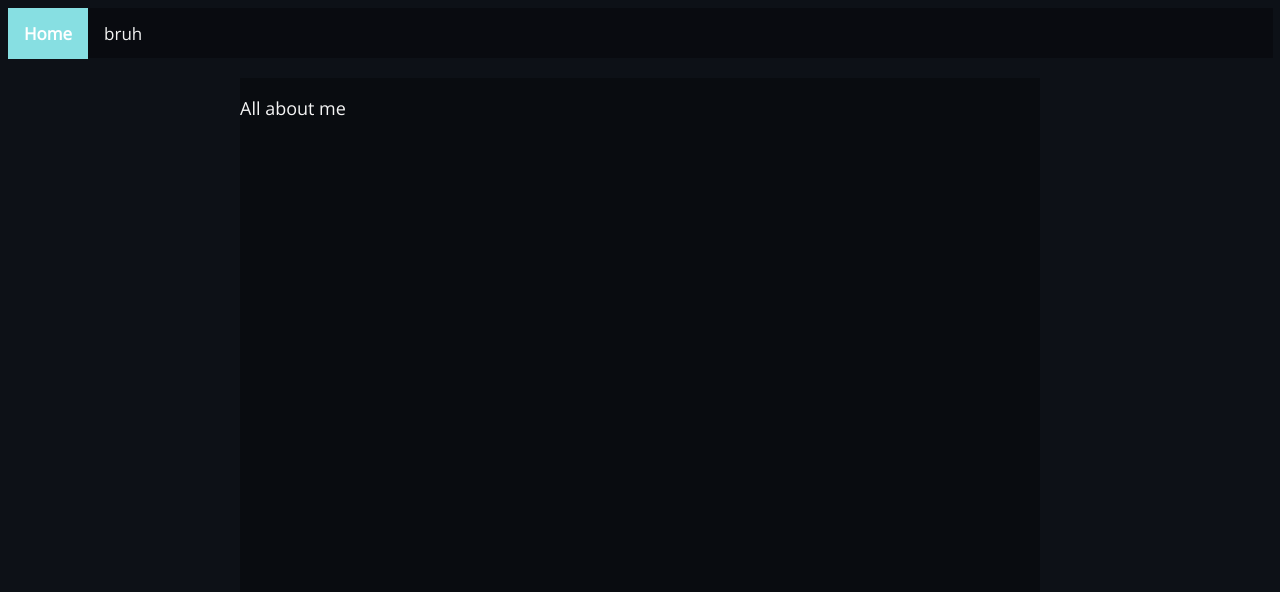
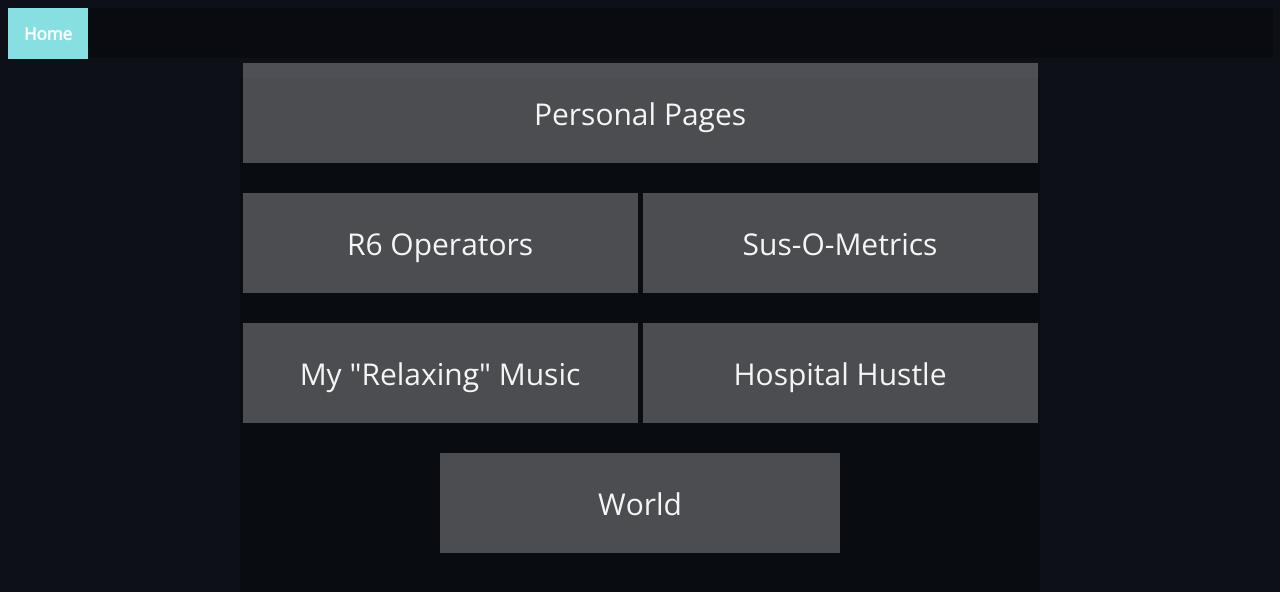
Before and after one commit to Dalmontron05/csc102-projects, a plain HTML site: page index.html in a window 1280 px wide. Drawn offline with nearby package versions, Linux system fonts and the light colour scheme.

Commit message:
finished base splashscreen

```diff
--- a/Libraries/nav.css
+++ b/Libraries/nav.css
@@ -9,7 +9,6 @@ nav
     position: fixed !important;
     height: 50px;
     width: calc(100% - 15px);
-    /* padding-bottom: 90px; */
 
     /* Decoration */
     background-color: rgba(0, 0, 0, 0.3);
--- a/index.html
+++ b/index.html
@@ -29,13 +29,35 @@
     <nav>
         <!-- Embedded links buttons -->
         <a class="home active" href="./index.html">Home</a>
-        <a href="./index.html">bruh</a>
     </nav>
 
+
+    <!-- Main flexbox container -->
     <div class="main">
         <!-- Row 1 -->
         <div class="horizontal-box">
-            <p>All about me</p>
+            <a class="horizontal-box" href="./personal-pages/index.html">Personal Pages</a>
+        </div>
+
+
+        <!-- Row 2 -->
+        <div class="horizontal-box">
+            <a class="horizontal-box" href="./r6-operators/index.html">R6 Operators</a>
+
+            <a class="horizontal-box" href="./sus-o-metrics/index.html">Sus-O-Metrics</a>
+        </div>
+
+
+        <!-- Row 3 -->
+        <div class="horizontal-box">
+            <a class="horizontal-box" href="./music-player/index.html">My "Relaxing" Music</a>
+
+            <a class="horizontal-box" href="./simulator-game/index.html">Hospital Hustle</a>
+        </div>
+
+        <!-- Row 4 -->
+        <div class="horizontal-box">
+            <a class="horizontal-box" style="width: 50%;" href="./world/index.html">World</a>
         </div>
     </div>
 
--- a/style.css
+++ b/style.css
@@ -45,11 +45,13 @@ body
     /* Location */
     display: flex;
     flex-direction: row;
-    justify-content: flex-start;
+    justify-content: center;
     align-items: center;
-
-    /* Style */
     width: 100%;
+    height: 100px;
+    margin-bottom: 30px;
+    margin-right: 2.5px;
+    margin-left: 2.5px;
 }
 
 
@@ -64,3 +66,15 @@ body
     /* Style */
     width: 100%;
 }
+
+
+/* EVERYTHING ELSE */
+.main a
+{
+    /* Style */
+    background-color: rgba(255, 255, 255, 0.267);
+    color: whitesmoke;
+    /* text-align: center; */
+    text-decoration: none;
+    font-size: 30px;
+}
```
